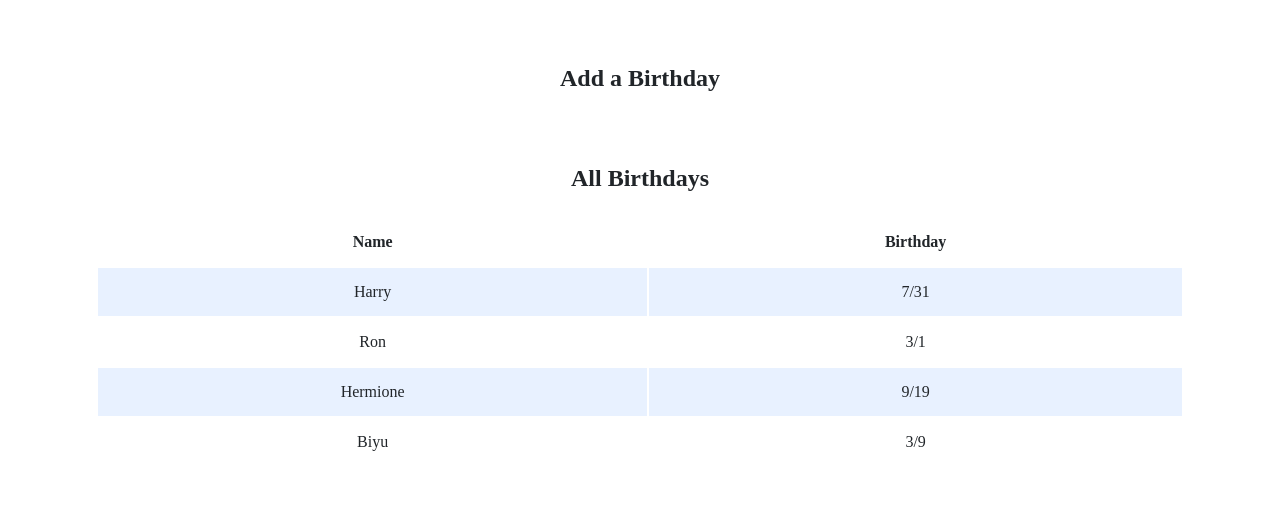
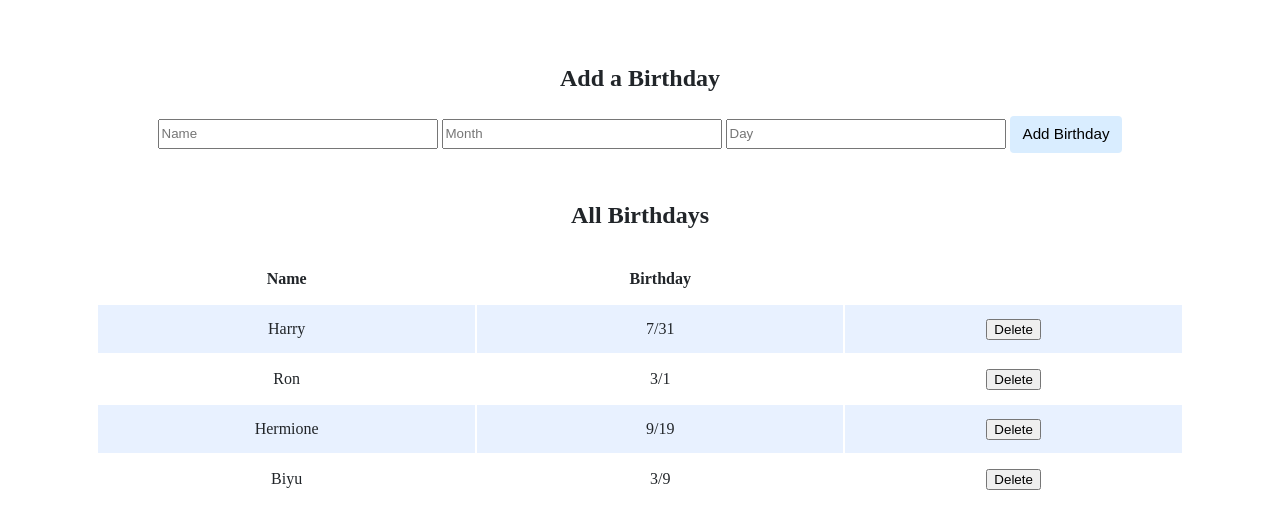
Before and after one commit to byyan2020/cs50, a Flask app: page / in a window 1280 px wide. Shown: the part 200-729 px from the top of the page. Run offline with Flask 2, Linux system fonts and the light colour scheme; some libraries are stand-ins or nearby versions.

Commit message:
Sat, Apr 2, 2022, 5:54 PM +00:00

```diff
--- a/week9/birthdays/app.py
+++ b/week9/birthdays/app.py
@@ -27,6 +27,11 @@ def index():
     if request.method == "POST":
 
         # TODO: Add the user's entry into the database
+        name = request.form.get("name")
+        month = request.form.get("month")
+        day = request.form.get("day")
+
+        db.execute("INSERT INTO birthdays (name, month, day) VALUES(?, ?, ?)", name, month, day)
 
         return redirect("/")
 
--- a/week9/birthdays/templates/index.html
+++ b/week9/birthdays/templates/index.html
@@ -15,6 +15,12 @@
 
                 <h2>Add a Birthday</h2>
                 <!-- TODO: Create a form for users to submit a name, a month, and a day -->
+                <form action="/" method="post">
+                    <input autocomplete="off" name="name" placeholder="Name" type="text">
+                    <input autocomplete="off" name="month" placeholder="Month" type="text">
+                    <input autocomplete="off" name="day" placeholder="Day" type="text">
+                    <input type="submit" value="Add Birthday">
+                </form>
             </div>
 
             <div class="section">
@@ -33,6 +39,12 @@
                             <tr>
                                 <td>{{person["name"]}}</td>
                                 <td>{{person["month"]}}/{{person["day"]}}</td>
+                                <td>
+                                    <form action="/delete" method="post">
+                                        <input name="id" type="hidden" value="{{person.id}}">
+                                        <input type="button" value="Delete">
+                                    </form>
+                                </td>
                             </tr>
                         {% endfor %}
                     </tbody>
```
Also changed, not shown: .devcontainer.json, week9/birthdays/birthdays.db.
